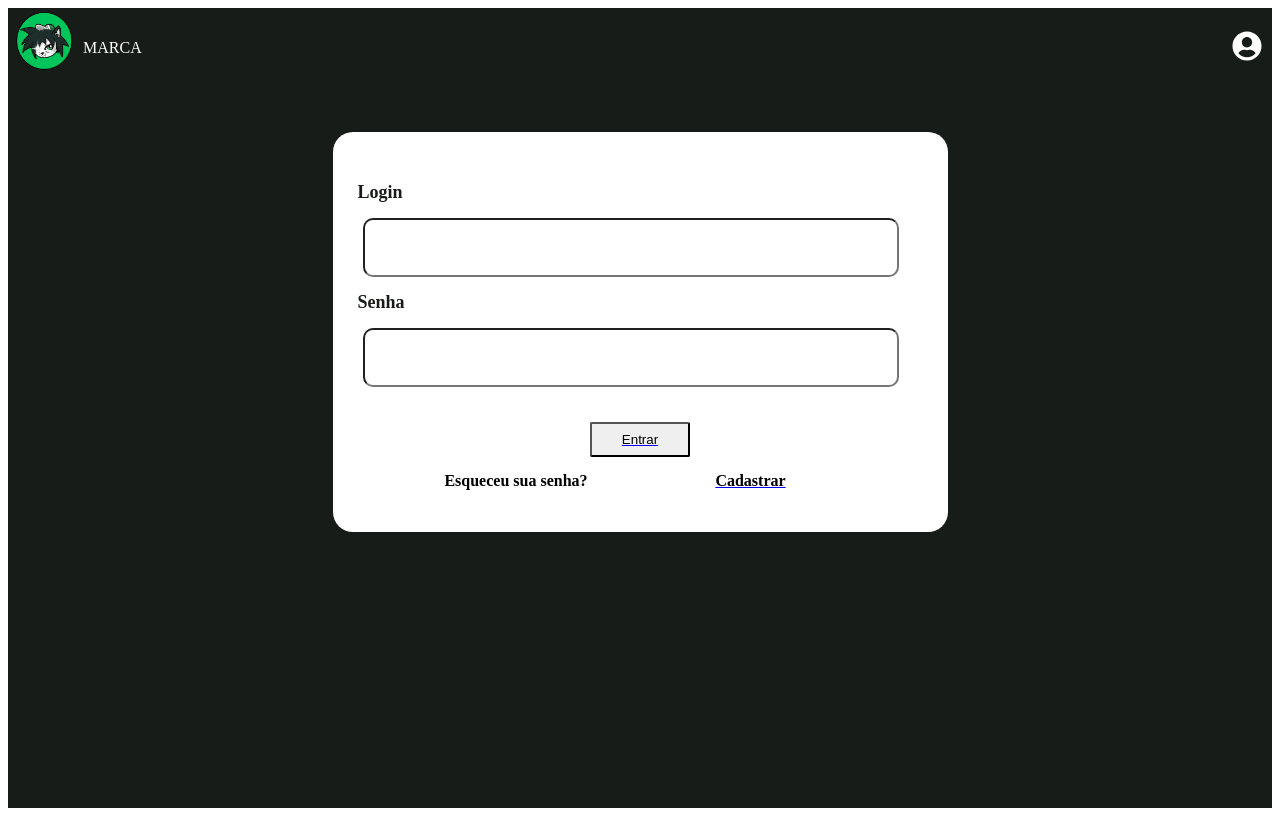
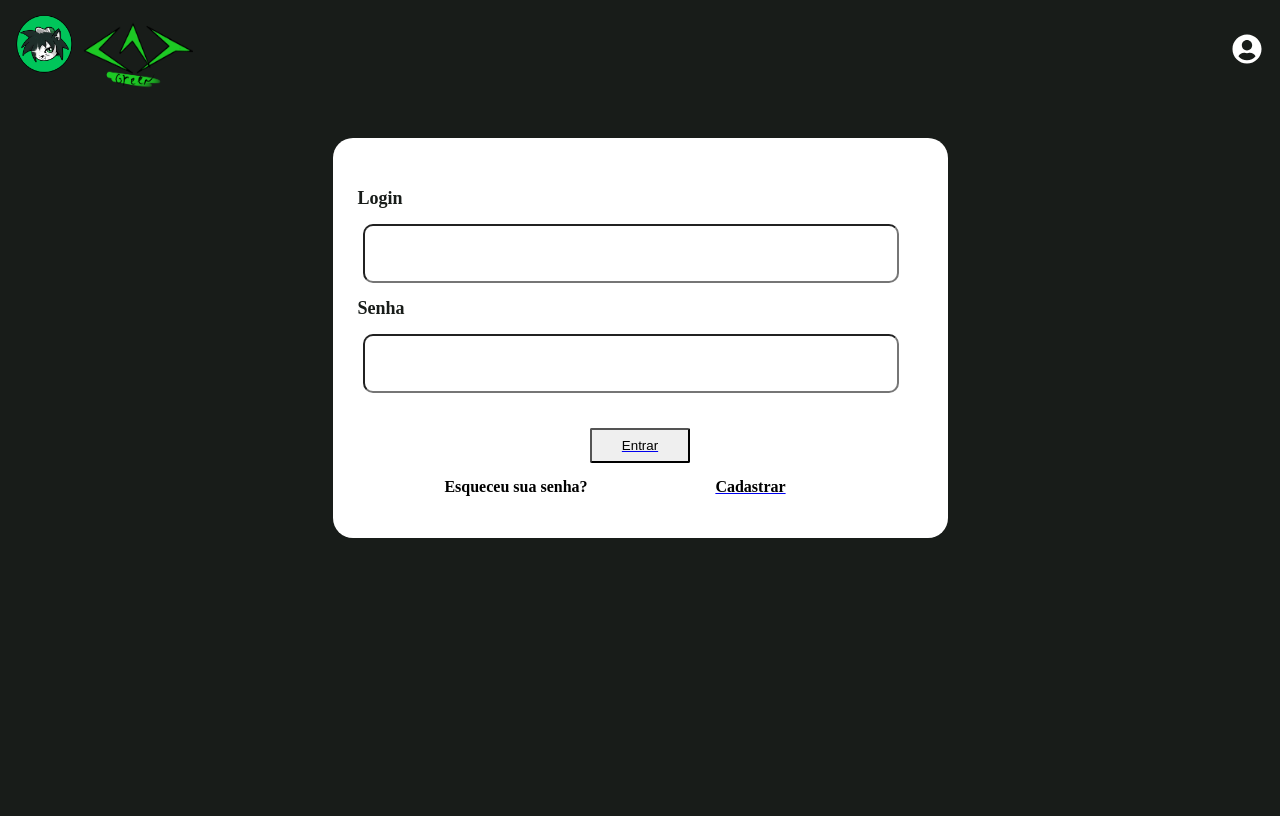
Before and after one commit to AugustoAumond/site_cartoon, a React (Vite) app: page /login in a window 1280 px wide. Built offline with nearby package versions, Linux system fonts and the light colour scheme.

Commit message:
Ajustando fundo html

```diff
--- a/src/Routes/homepage/App.css
+++ b/src/Routes/homepage/App.css
@@ -0,0 +1,3 @@
+html {
+    background: #181C19;
+}
--- a/src/components/menu/Logo/Logo.jsx
+++ b/src/components/menu/Logo/Logo.jsx
@@ -5,7 +5,8 @@ function Logo(){
     return(
         <DivLogo>
             <Link to={'/'}><img src='./logo_site-1.png' alt="" /></Link>
-            <p>MARCA</p>
+
+            <img id="nome" src="./rabisconome.png" alt="" />
         </DivLogo>
     )
 }
@@ -21,4 +22,9 @@ color: white;
         width: 75px;
         height: 75px;
     }
+
+    #nome {
+        width: 110px;
+        height: 85px;
+    }
 `
```
Also changed, not shown: public/rabisconome.png (added).
